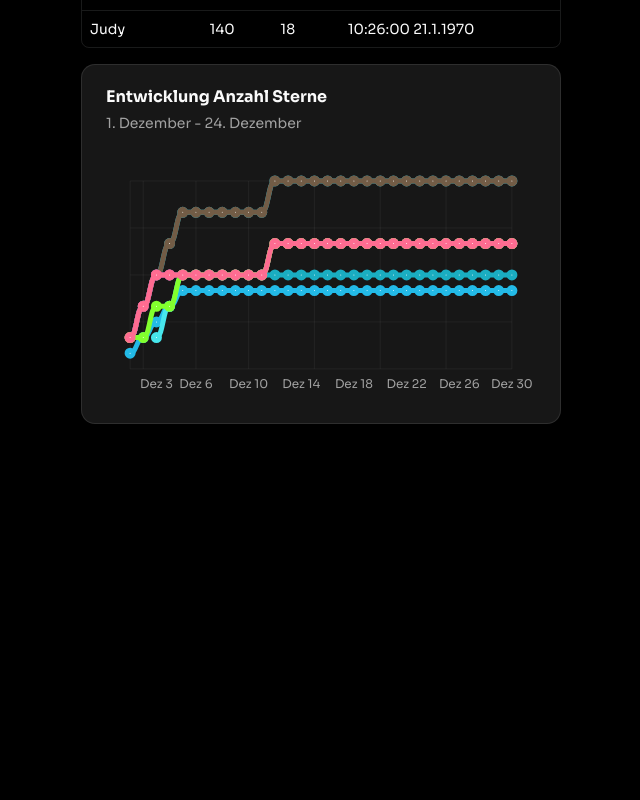
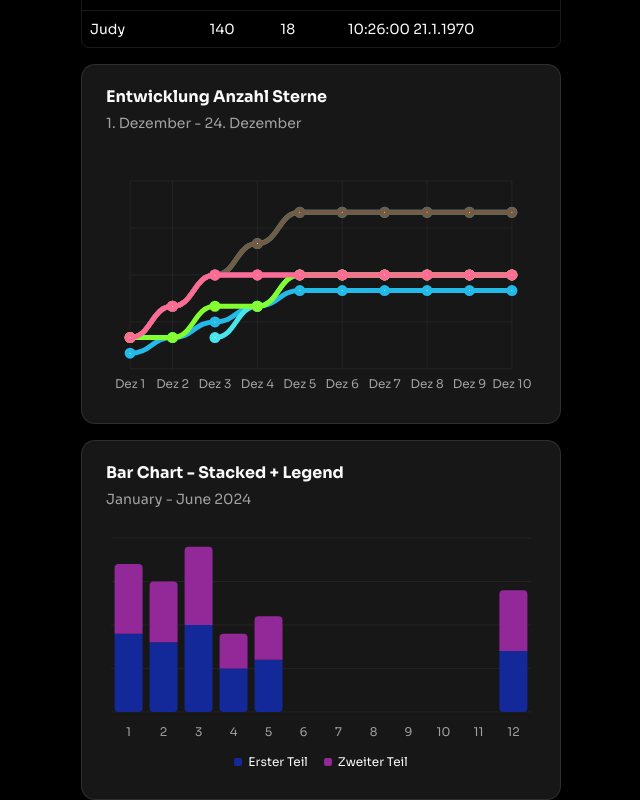
Before and after one commit to neuland-ingolstadt/neuland-aoc-leaderboard, a Next.js app: page / in a window 1280 px wide. Shown: the part 1701-2501 px from the top of the page, without its empty margins (319-959 px from the left). Before the commit the page ends 2125 px from the top, so only its background shows below. Built offline with nearby package versions, Linux system fonts and the light colour scheme; a web font is replaced by a local one.

Commit message:
feat: add stacked chart for stars earned for challenges

```diff
--- a/app/page.tsx
+++ b/app/page.tsx
@@ -12,6 +12,7 @@ import { columns } from "./leaderboard-column";
 import StarScoreChart from "./star-score-chart";
 import transformStarData from "@/src/lib/transform-star-data";
 import { StarHistoryChart } from "./star-history-chart";
+import { ChartBarStacked } from "./star-challenge-chart";
 
 const highScoreMember: LeaderboardMember = {
   id: 1,
@@ -104,6 +105,7 @@ export default async function Home() {
           data={memberList}
         ></LeaderboardTable>
         <StarHistoryChart chartData={starHistory}></StarHistoryChart>
+        <ChartBarStacked leaderboardData={parsedData}></ChartBarStacked>
       </div>
     </>
   );
--- /dev/null
+++ b/app/star-challenge-chart.tsx
@@ -0,0 +1,117 @@
+"use client";
+
+import { TrendingUp } from "lucide-react";
+import { Bar, BarChart, CartesianGrid, XAxis } from "recharts";
+
+import {
+  Card,
+  CardContent,
+  CardDescription,
+  CardHeader,
+  CardTitle,
+} from "@/components/ui/card";
+import {
+  ChartConfig,
+  ChartContainer,
+  ChartLegend,
+  ChartLegendContent,
+  ChartTooltip,
+  ChartTooltipContent,
+} from "@/components/ui/chart";
+import { Leaderboard } from "@/src/types/leaderboard";
+
+interface props {
+  leaderboardData: Leaderboard;
+}
+
+type DataPoint = {
+  challenge: number;
+  starsChallengeOne: number;
+  starsChallengeTwo: number;
+};
+
+type ChartData = [DataPoint?];
+
+const chartConfig = {
+  starsChallengeOne: {
+    label: "Erster Teil",
+  },
+  starsChallengeTwo: {
+    label: "Zweiter Teil",
+  },
+} satisfies ChartConfig;
+
+export function ChartBarStacked({ leaderboardData }: props) {
+  const members = Object.values(leaderboardData.members);
+
+  const nrChallenges = 12;
+
+  const chartData: ChartData = [];
+
+  for (let i = 1; i <= nrChallenges; i++) {
+    let nrStarOne = 0;
+    let nrStarTwo = 0;
+
+    members.forEach((member) => {
+      if (
+        member.completion_day_level[i] &&
+        member.completion_day_level[i]["1"]
+      ) {
+        nrStarOne++;
+      }
+
+      if (
+        member.completion_day_level[i] &&
+        member.completion_day_level[i]["2"]
+      ) {
+        nrStarTwo++;
+      }
+    });
+
+    const dataPoint: DataPoint = {
+      challenge: i,
+      starsChallengeOne: nrStarOne,
+      starsChallengeTwo: nrStarTwo,
+    };
+
+    chartData.push(dataPoint);
+  }
+
+  console.log(chartData);
+
+  return (
+    <Card>
+      <CardHeader>
+        <CardTitle>Bar Chart - Stacked + Legend</CardTitle>
+        <CardDescription>January - June 2024</CardDescription>
+      </CardHeader>
+      <CardContent>
+        <ChartContainer config={chartConfig}>
+          <BarChart accessibilityLayer data={chartData}>
+            <CartesianGrid vertical={false} />
+            <XAxis
+              dataKey="challenge"
+              tickLine={false}
+              tickMargin={10}
+              axisLine={false}
+            />
+            <ChartTooltip content={<ChartTooltipContent hideLabel />} />
+            <ChartLegend content={<ChartLegendContent />} />
+            <Bar
+              dataKey="starsChallengeOne"
+              stackId="a"
+              fill="#132999"
+              radius={[0, 0, 4, 4]}
+            />
+            <Bar
+              dataKey="starsChallengeTwo"
+              stackId="a"
+              fill="#932999"
+              radius={[4, 4, 0, 0]}
+            />
+          </BarChart>
+        </ChartContainer>
+      </CardContent>
+    </Card>
+  );
+}
--- a/src/lib/transform-star-data.ts
+++ b/src/lib/transform-star-data.ts
@@ -3,14 +3,12 @@ import { Leaderboard } from "../types/leaderboard";
 export default function transformStarData(leaderboardData: Leaderboard) {
   const tsStart = 1764543600;
   const members = leaderboardData.members;
-  const numDays = 30;
+  const numDays = 10;
 
   const history = [];
 
   for (let i = 1; i <= numDays; i++) {
     const tsEndOfTheDay = tsStart + 86400 * i; // i Tage drauf addieren
-
-    const memberDataList = [];
 
     const dataPoint: any = {
       // Nur workaround
```
